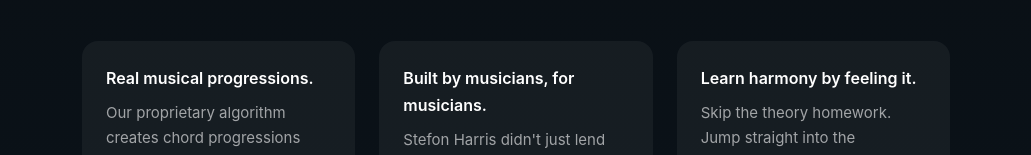
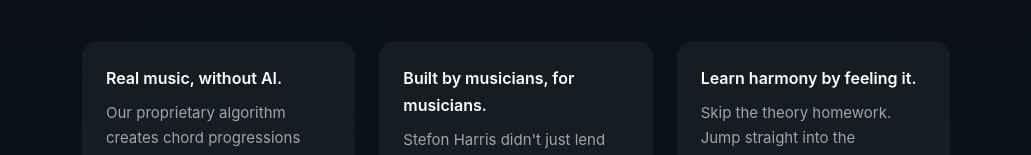
Before and after one commit to melodicprogression/harmonycloud.pro, a Next.js app: page / in a window 1280 px wide. Shown: the part 1437-1592 px from the top of the page, without its empty margins (124-1155 px from the left). Built offline with nearby package versions, Linux system fonts and the light colour scheme.

Commit message:
mention no-ai in copy

```diff
--- a/src/app/page.tsx
+++ b/src/app/page.tsx
@@ -56,7 +56,7 @@ export default function Home() {
           </h2>
           <div className="value-grid">
             <div className="value-item">
-              <strong>Real musical progressions.</strong>
+              <strong>Real music, without AI.</strong>
               <span> Our proprietary algorithm creates chord progressions that breathe and flow like live music—never mechanical, always surprising.</span>
             </div>
             <div className="value-item">
```
